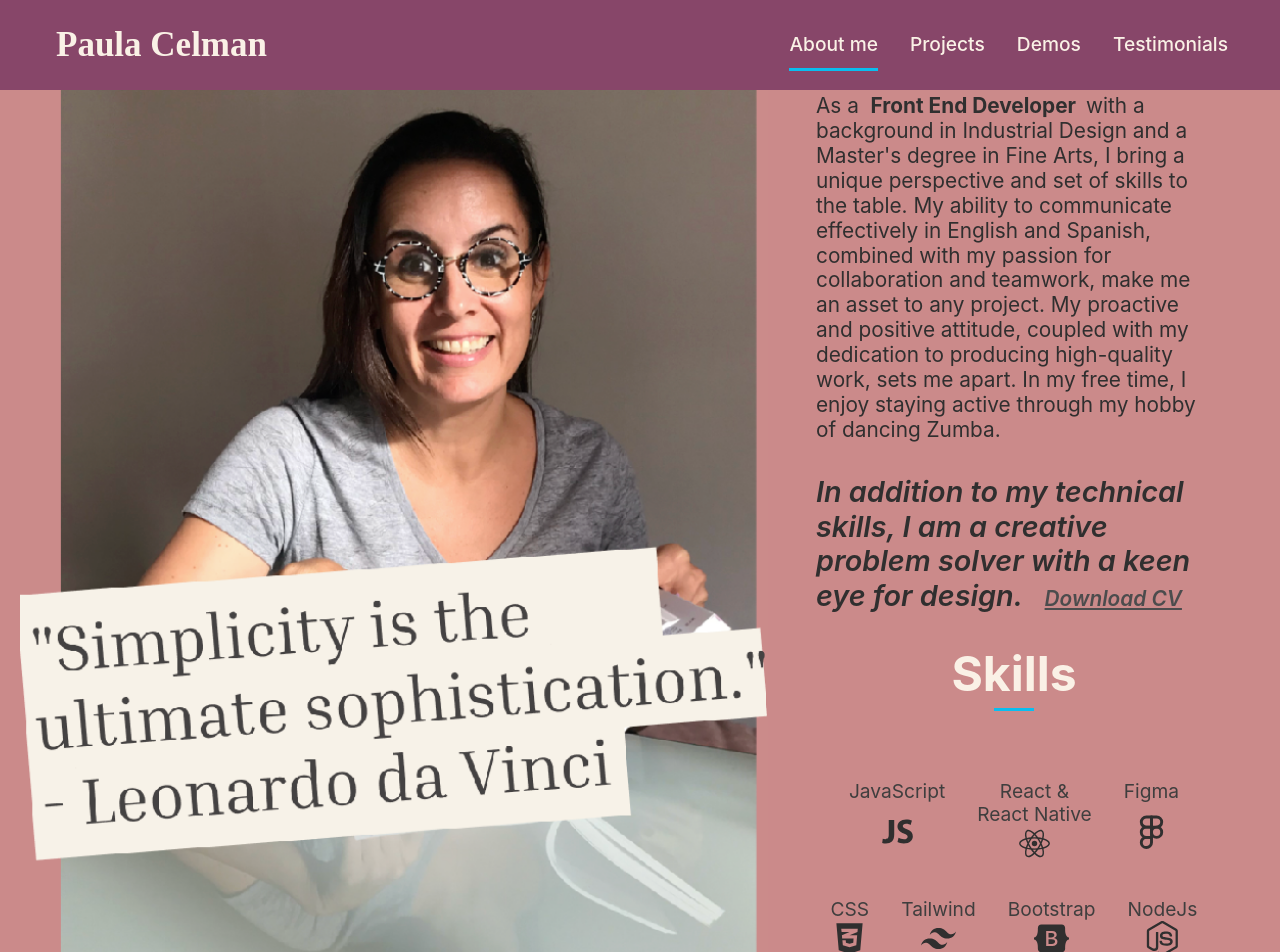
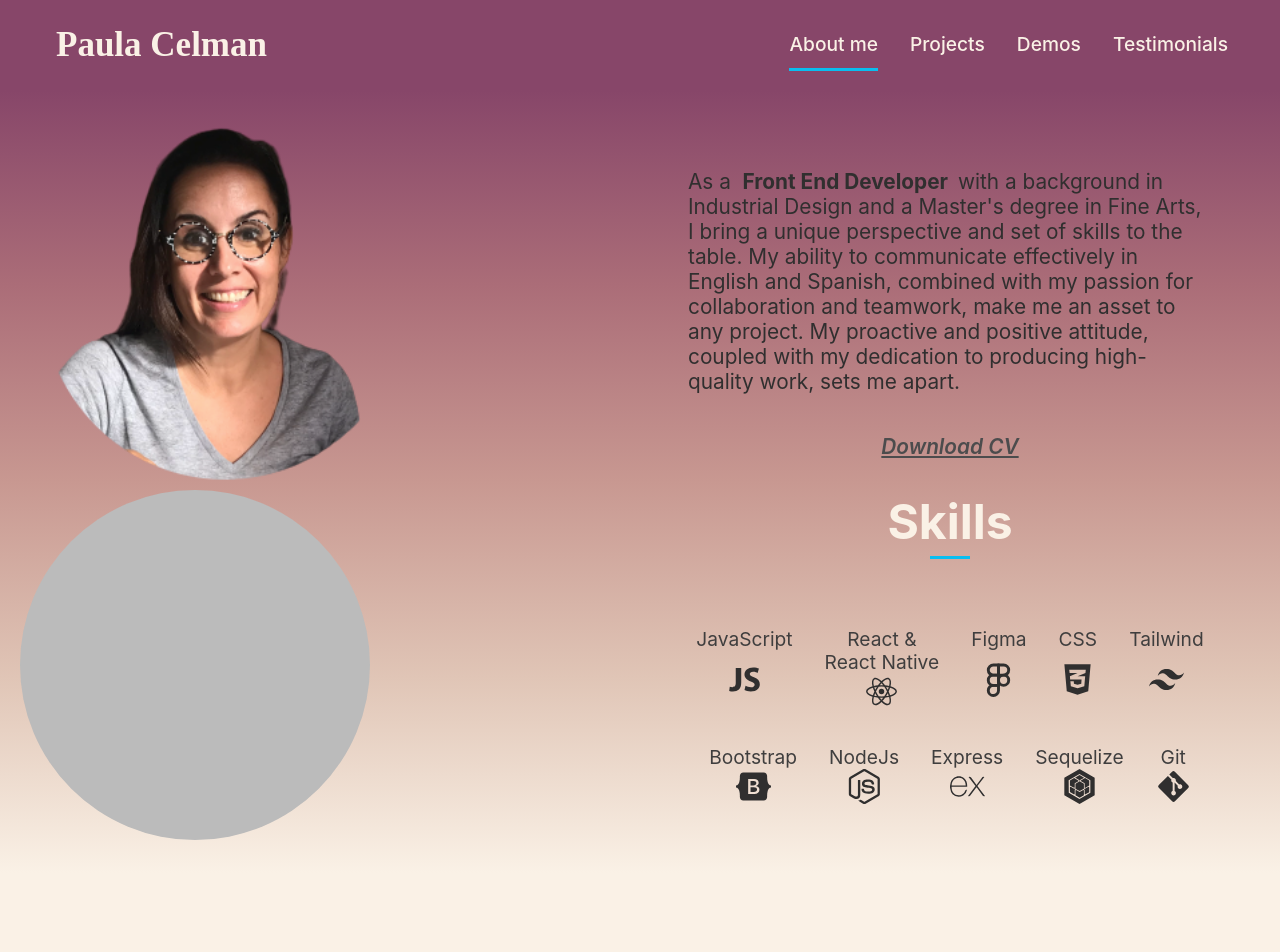
Before and after one commit to pcelman/Portfolio_2.0, a React (Vite) app: page / in a window 1280 px wide. Shown: the top 952 px of the page. Built offline with nearby package versions, Linux system fonts and the light colour scheme; a web font is replaced by a local one.

Commit message:
refactor: image and bg

```diff
--- a/src/components/About.jsx
+++ b/src/components/About.jsx
@@ -1,5 +1,5 @@
 import React from "react";
-import paula from "../images/about__pcv.png";
+import paula from "../images/Paula_crop.png";
 import paulamd from "../images/about__pcv-574.png";
 import { FiFigma } from "react-icons/fi";
 import { FaCss3Alt, FaGitAlt } from "react-icons/fa";
@@ -21,22 +21,26 @@ const About = () => {
   return (
     <div className="about" id="home">
       <div className="container">
+        <section>
+
         {/* <div className="about__image"></div> */}
          <img
           className="about__img"
           src={paula}
           alt="Smiling woman with a quote of Leonardo da Vinci on top that reads ´Simplicity is the ultimate sophistication´ "
-          width="748px"
-        />
-        <img
+          width="350px"
+          />
+        <span class="about_bg"></span>
+        {/* <img
           className="about__img-md"
           src={paulamd}
           alt="Smiling woman with a quote of Leonardo da Vinci on top that reads ´Simplicity is the ultimate sophistication´ "
           width="574px"
-        />
+        />  */}
+        </section>
 
         <div className="col-2">
-          <span className="line"></span>
+          {/* <span className="line"></span> */}
           <p className="about__text">
             As a &nbsp;<strong>Front End Developer &nbsp;</strong>
             with a background in Industrial Design and a Master's degree in Fine
@@ -44,13 +48,10 @@ const About = () => {
             My ability to communicate effectively in English and Spanish,
             combined with my passion for collaboration and teamwork, make me an
             asset to any project. My proactive and positive attitude, coupled
-            with my dedication to producing high-quality work, sets me apart. In
-            my free time, I enjoy staying active through my hobby of dancing
-            Zumba.
+            with my dedication to producing high-quality work, sets me apart.
           </p>
           <p className="about__bold">
-            In addition to my technical skills, I am a creative problem solver
-            with a keen eye for design.&nbsp; &nbsp;
+
             <a
               href={cv}
               target="_blank"
--- a/src/styles/About.css
+++ b/src/styles/About.css
@@ -1,6 +1,8 @@
 .about {
-  background-color: #cb8a8a;
+  /* background-color: #cb8a8a; */
+  background-image: linear-gradient(to bottom, #874669, #ab6d78, #c89891, #e0c5b6, #faf1e6);
   margin: auto;
+  margin-top: 90px;
   width: 100%;
   color: var(--butter);
 }
@@ -28,6 +30,13 @@
   display: none;
 }
 
+.about_bg {
+  height: 350px;
+  width: 350px;
+  background-color: #bbb;
+  border-radius: 50%;
+  display: inline-block;
+}
 .about h2 {
   font-size: 3rem;
   padding-top: 4rem;
```
Also changed, not shown: src/images/About__Paula.png (added), src/images/Paula_crop.png (added).
